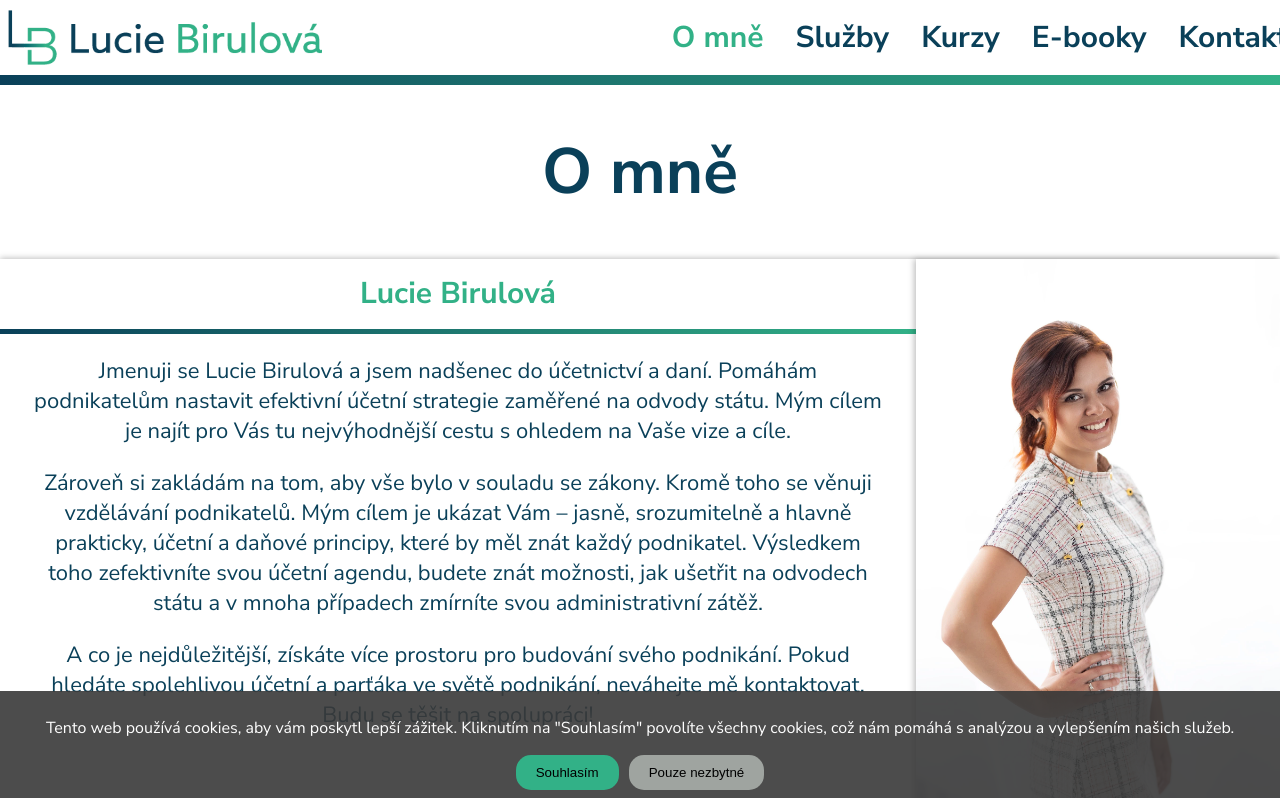
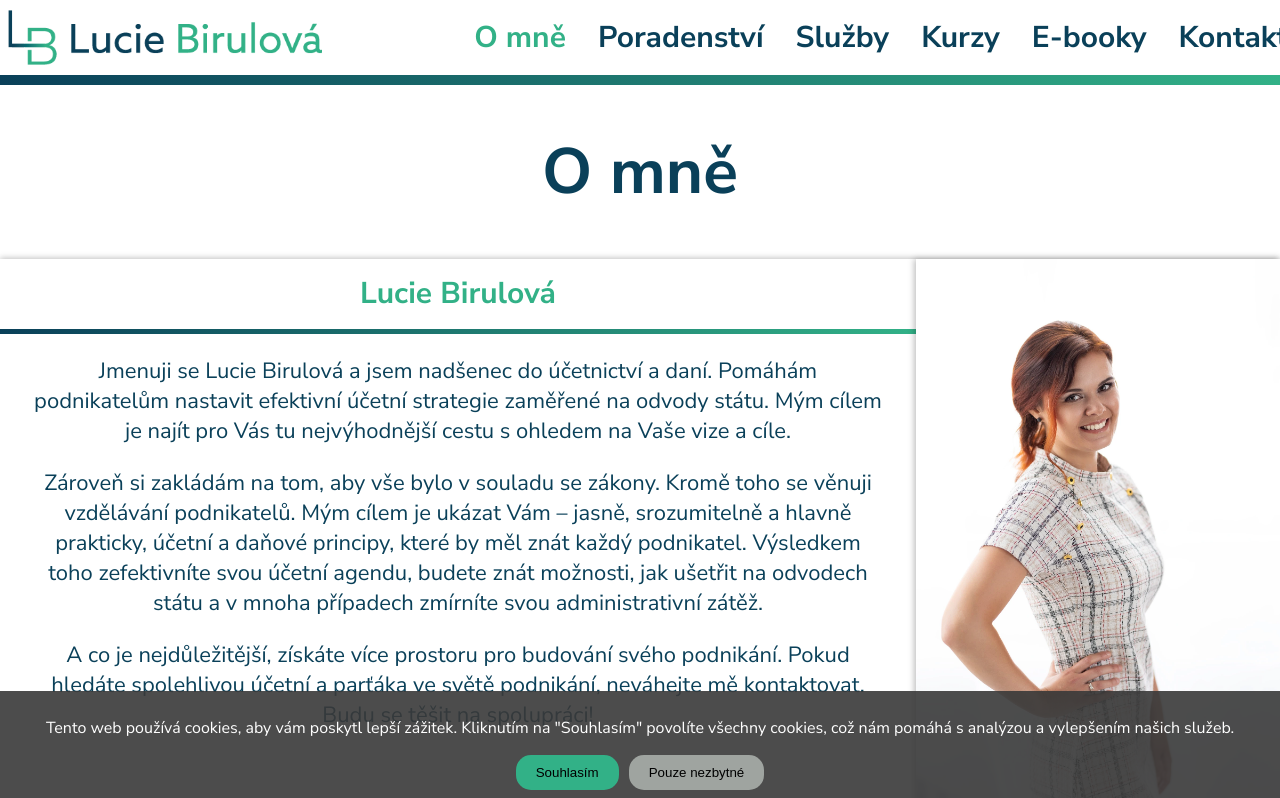
Before and after one commit to PatrikBirula/luciebirulova-readonly, a Next.js app: page /about in a window 1280 px wide. Shown: the top 798 px of the page. Built offline with nearby package versions, Linux system fonts and the light colour scheme.

Commit message:
Update navbar

```diff
--- a/src/app/components/Navbar/navbar.tsx
+++ b/src/app/components/Navbar/navbar.tsx
@@ -46,6 +46,9 @@ const Navbar = () => {
             <Link href="/about" className={`${pathname === "/about" ? "active" : ""}`}>O mně</Link>
           </li>
           <li>
+            <Link href="/poradenstvi" className={`${pathname === "/poradenstvi" ? "active" : ""}`}>Poradenství</Link>
+          </li>
+          <li>
             <Link href="/sluzby" className={`${pathname === "/sluzby" ? "active" : ""}`}>Služby</Link>
           </li>
           <li>
```
